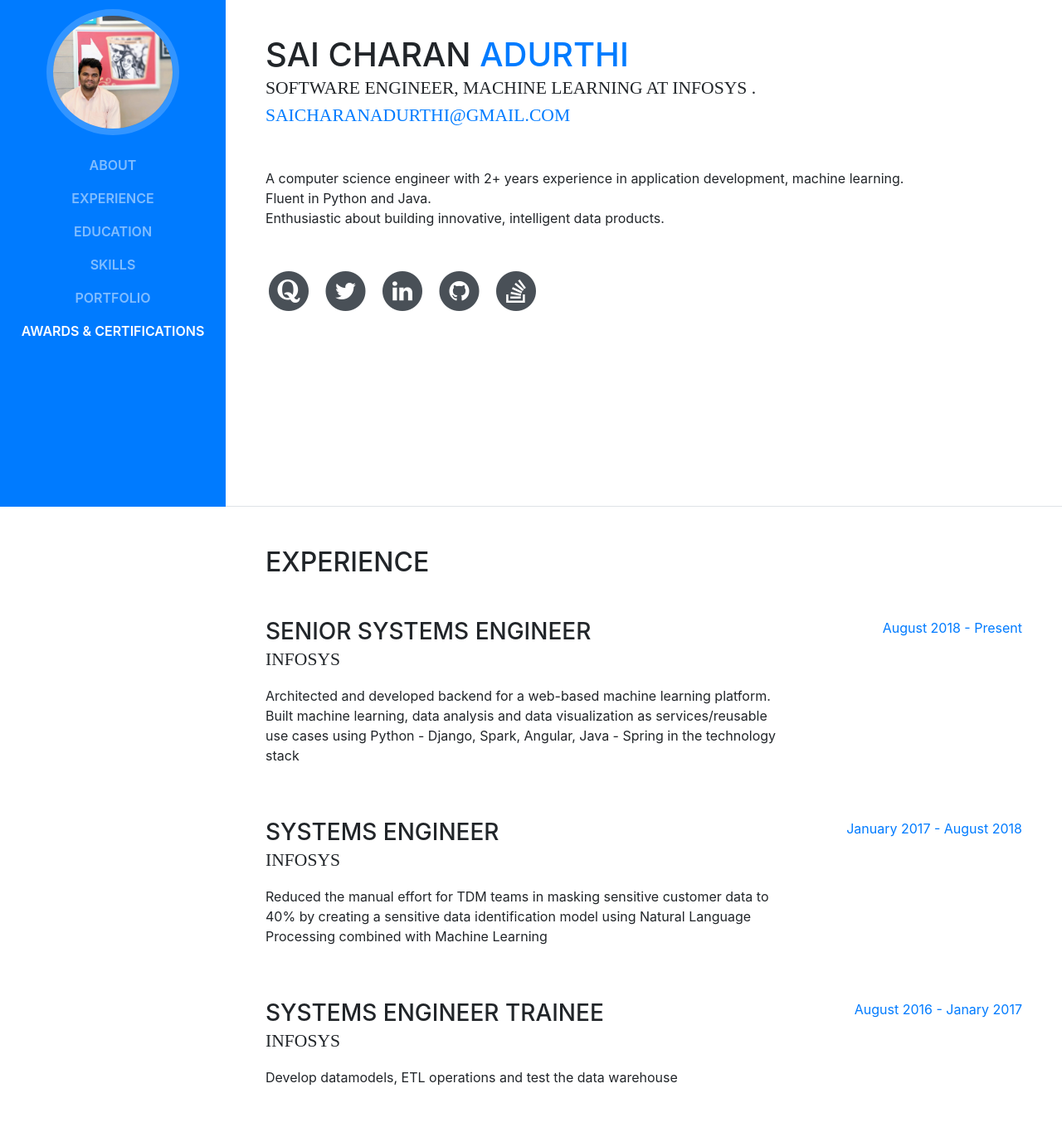
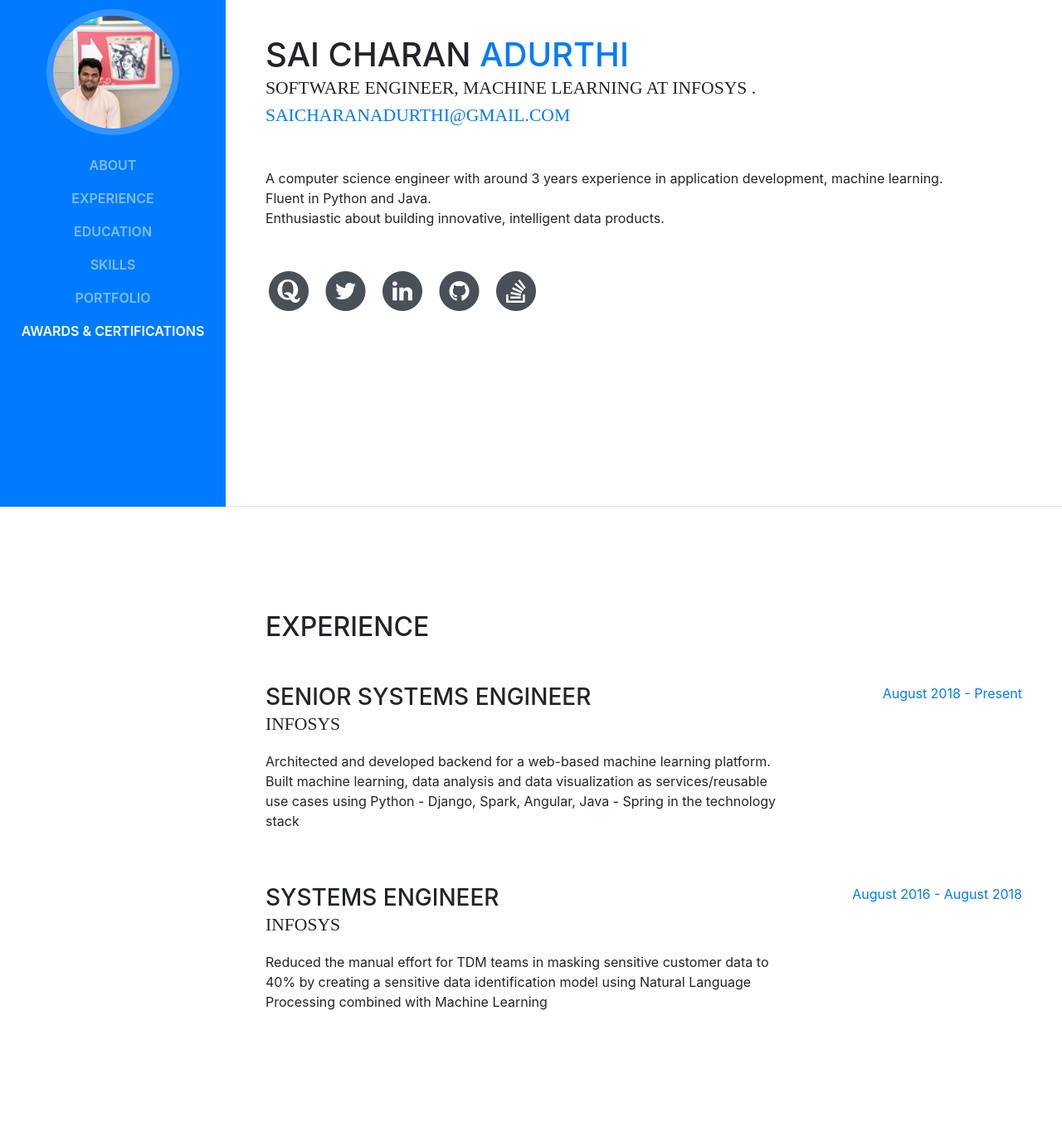
Before and after one commit to sai-charan-adurthi/sai-charan-adurthi.github.io, a website with bundled scripts: page index.html in a window 1280 px wide. Shown: the part 189-1560 px from the top of the page at 83% size. Built offline with nearby package versions, Linux system fonts and the light colour scheme; a web font is replaced by a local one.

Commit message:
update: about and work experience sections

```diff
--- a/index.html
+++ b/index.html
@@ -74,7 +74,7 @@
           <div class="subheading mb-5">Software Engineer, Machine Learning at Infosys .
             <a href="mailto:saicharanadurthi@gmail.com">saicharanadurthi@gmail.com</a>
           </div>
-          <p class="mb-5">A computer science engineer with 2+ years experience in application development,
+          <p class="mb-5">A computer science engineer with around 3 years experience in application development,
             machine learning.<br/>
             Fluent in Python and Java.<br/>
             Enthusiastic about building innovative, intelligent data products.
@@ -149,21 +149,9 @@
                  by creating a sensitive data identification model using Natural Language Processing combined with Machine Learning </p>
             </div>
             <div class="resume-date text-md-right">
-              <span class="text-primary">January 2017 - August 2018</span>
+              <span class="text-primary">August 2016 - August 2018</span>
             </div>
           </div>
-
-          <div class="resume-item d-flex flex-column flex-md-row mb-5">
-            <div class="resume-content mr-auto">
-              <h3 class="mb-0">Systems Engineer Trainee</h3>
-              <div class="subheading mb-3">Infosys</div>
-              <p>Develop datamodels, ETL operations and test the data warehouse</p>
-            </div>
-            <div class="resume-date text-md-right">
-              <span class="text-primary">August 2016 - Janary 2017</span>
-            </div>
-          </div>
-
         </div>
 
       </section>
```
